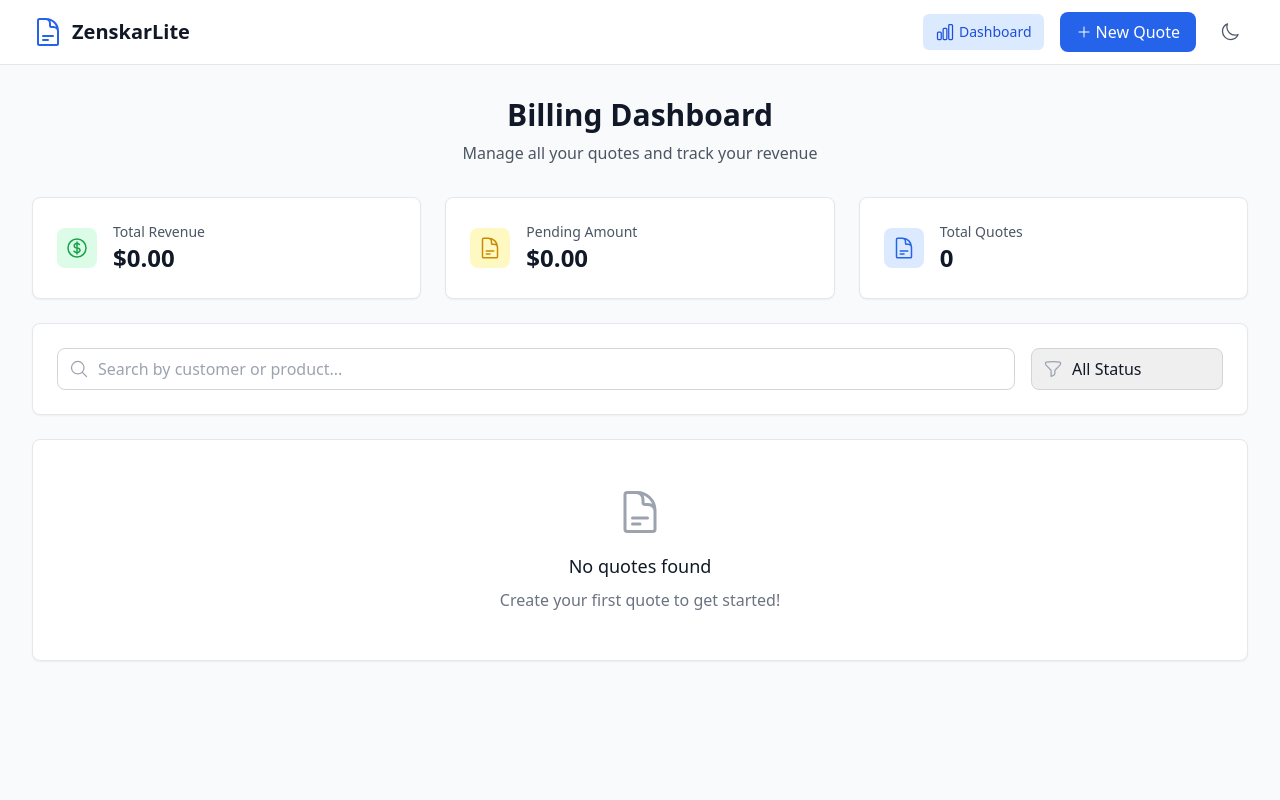
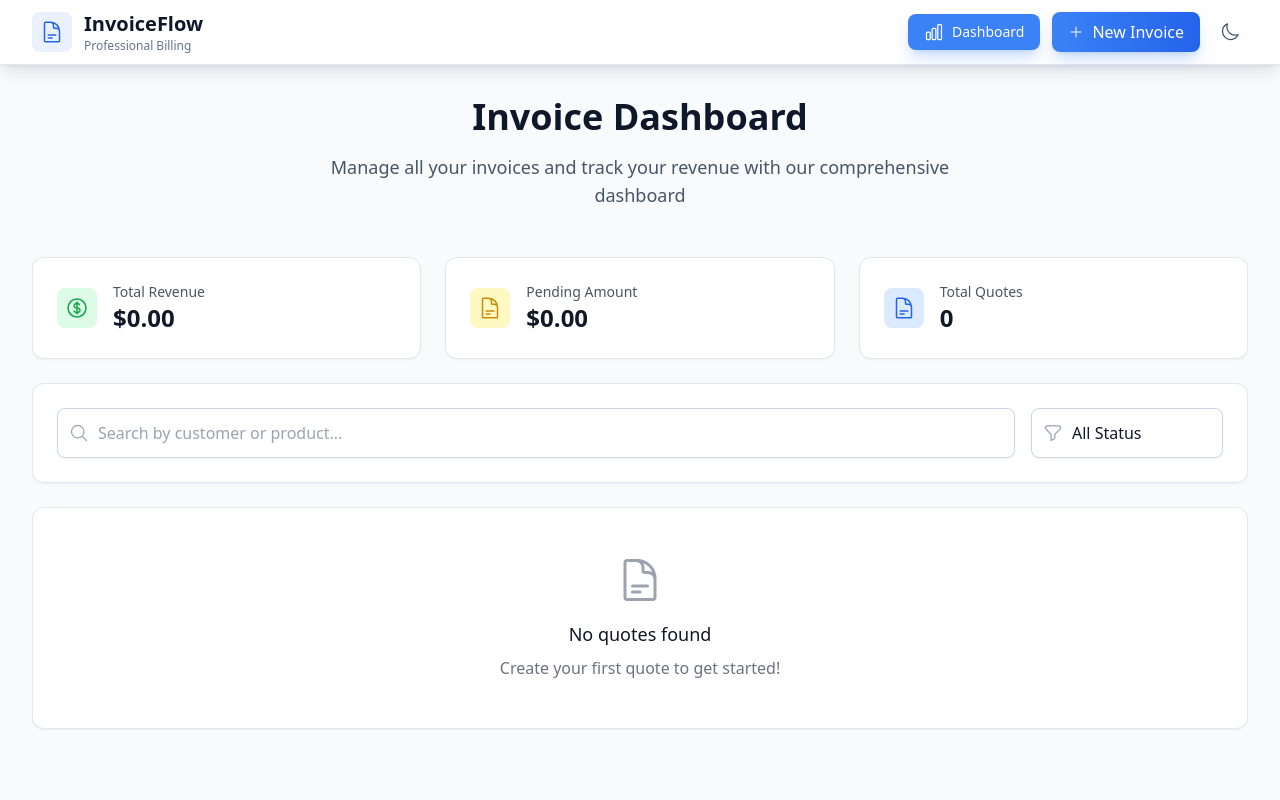
Before and after one commit to jayraj175coder/billingZ, a React (Create React App) app: page / in a window 1280 px wide. Shown: the top 800 px of the page. Built offline with nearby package versions, Linux system fonts and the light colour scheme.

Commit message:
Rebrand to InvoiceFlow with elegant UI: Improved dark mode, modern design, glass effects, and professional styling

```diff
--- a/src/App.jsx
+++ b/src/App.jsx
@@ -83,7 +83,7 @@ function App() {
     const url = window.URL.createObjectURL(blob);
     const a = document.createElement('a');
     a.href = url;
-    a.download = `quotes-${new Date().toISOString().split('T')[0]}.csv`;
+    a.download = `invoices-${new Date().toISOString().split('T')[0]}.csv`;
     a.click();
     window.URL.revokeObjectURL(url);
   };
@@ -105,64 +105,81 @@ function App() {
   };
 
   return (
-    <div className={`min-h-screen transition-colors duration-200 ${
-      darkMode ? 'bg-gray-900 text-white' : 'bg-gray-50 text-gray-900'
+    <div className={`min-h-screen transition-all duration-300 ${
+      darkMode ? 'bg-slate-900 text-slate-100' : 'bg-slate-50 text-slate-900'
     }`}>
       {/* Navigation Header */}
-      <nav className={`transition-colors duration-200 ${
-        darkMode ? 'bg-gray-800 border-gray-700' : 'bg-white border-gray-200'
-      } shadow-sm border-b`}>
+      <nav className={`sticky top-0 z-50 backdrop-blur-md transition-all duration-300 ${
+        darkMode
+          ? 'bg-slate-800/80 border-slate-700 shadow-slate-900/20'
+          : 'bg-white/80 border-slate-200 shadow-slate-900/10'
+      } shadow-lg border-b`}>
         <div className="max-w-7xl mx-auto px-4 sm:px-6 lg:px-8">
           <div className="flex justify-between items-center h-16">
             {/* Logo and Brand */}
             <div className="flex items-center">
               <div className="flex-shrink-0">
                 <div className="flex items-center">
-                  <DocumentTextIcon className={`h-8 w-8 ${darkMode ? 'text-blue-400' : 'text-primary-600'}`} />
-                  <span className={`ml-2 text-xl font-bold ${darkMode ? 'text-white' : 'text-gray-900'}`}>
-                    ZenskarLite
-                  </span>
+                  <div className={`p-2 rounded-lg ${
+                    darkMode ? 'bg-blue-500/20' : 'bg-blue-500/10'
+                  }`}>
+                    <DocumentTextIcon className={`h-6 w-6 ${
+                      darkMode ? 'text-blue-400' : 'text-blue-600'
+                    }`} />
+                  </div>
+                  <div className="ml-3">
+                    <span className={`text-xl font-bold ${
+                      darkMode ? 'text-white' : 'text-slate-900'
+                    }`}>
+                      InvoiceFlow
+                    </span>
+                    <p className={`text-xs ${
+                      darkMode ? 'text-slate-400' : 'text-slate-500'
+                    }`}>
+                      Professional Billing
+                    </p>
+                  </div>
                 </div>
               </div>
             </div>
 
             {/* Navigation Links */}
-            <div className="flex items-center space-x-4">
+            <div className="flex items-center space-x-3">
               <button
                 onClick={() => setCurrentPage('dashboard')}
-                className={`flex items-center px-3 py-2 rounded-md text-sm font-medium transition-colors ${
+                className={`flex items-center px-4 py-2 rounded-lg text-sm font-medium transition-all duration-200 ${
                   currentPage === 'dashboard'
                     ? darkMode
-                      ? 'bg-blue-900 text-blue-200'
-                      : 'bg-primary-100 text-primary-700'
+                      ? 'bg-blue-500 text-white shadow-lg shadow-blue-500/25'
+                      : 'bg-blue-500 text-white shadow-lg shadow-blue-500/25'
                     : darkMode
-                      ? 'text-gray-300 hover:text-white hover:bg-gray-700'
-                      : 'text-gray-600 hover:text-gray-900 hover:bg-gray-100'
+                      ? 'text-slate-300 hover:text-white hover:bg-slate-700/50'
+                      : 'text-slate-600 hover:text-slate-900 hover:bg-slate-100'
                 }`}
               >
-                <ChartBarIcon className="h-5 w-5 mr-1" />
+                <ChartBarIcon className="h-5 w-5 mr-2" />
                 Dashboard
               </button>
 
               <button
                 onClick={() => setCurrentPage('create')}
-                className="btn-primary flex items-center gap-1"
+                className="flex items-center gap-2 px-4 py-2 bg-gradient-to-r from-blue-500 to-blue-600 hover:from-blue-600 hover:to-blue-700 text-white font-medium rounded-lg transition-all duration-200 shadow-lg shadow-blue-500/25 hover:shadow-xl hover:shadow-blue-500/30 transform hover:scale-105"
               >
                 <PlusIcon className="h-4 w-4" />
-                New Quote
+                New Invoice
               </button>
 
               {/* Export Button */}
               {quotes.length > 0 && (
                 <button
                   onClick={exportQuotes}
-                  className={`flex items-center px-3 py-2 rounded-md text-sm font-medium transition-colors ${
+                  className={`flex items-center px-3 py-2 rounded-lg text-sm font-medium transition-all duration-200 ${
                     darkMode
-                      ? 'bg-gray-700 text-gray-200 hover:bg-gray-600'
-                      : 'bg-gray-200 text-gray-800 hover:bg-gray-300'
+                      ? 'bg-slate-700 text-slate-200 hover:bg-slate-600 hover:shadow-lg'
+                      : 'bg-slate-100 text-slate-700 hover:bg-slate-200 hover:shadow-lg'
                   }`}
                 >
-                  <ArrowDownTrayIcon className="h-4 w-4 mr-1" />
+                  <ArrowDownTrayIcon className="h-4 w-4 mr-2" />
                   Export
                 </button>
               )}
@@ -170,10 +187,10 @@ function App() {
               {/* Dark Mode Toggle */}
               <button
                 onClick={() => setDarkMode(!darkMode)}
-                className={`p-2 rounded-md transition-colors ${
+                className={`p-2 rounded-lg transition-all duration-200 ${
                   darkMode
-                    ? 'text-yellow-400 hover:bg-gray-700'
-                    : 'text-gray-600 hover:bg-gray-100'
+                    ? 'text-amber-400 hover:bg-slate-700 hover:shadow-lg'
+                    : 'text-slate-600 hover:bg-slate-100 hover:shadow-lg'
                 }`}
               >
                 {darkMode ? (
@@ -188,18 +205,22 @@ function App() {
       </nav>
 
       {/* Main Content */}
-      <main>
+      <main className="transition-all duration-300">
         {renderPage()}
       </main>
 
       {/* Footer */}
-      <footer className={`transition-colors duration-200 ${
-        darkMode ? 'bg-gray-800 border-gray-700' : 'bg-white border-gray-200'
-      } border-t mt-16`}>
-        <div className="max-w-7xl mx-auto py-6 px-4 sm:px-6 lg:px-8">
-          <div className="text-center text-sm text-gray-500">
-            <p>ZenskarLite – Professional Quote & Billing System</p>
-            <p className="mt-1">Built with React & TailwindCSS • Perfect for SDE Internship Demo</p>
+      <footer className={`transition-all duration-300 ${
+        darkMode ? 'bg-slate-800/50 border-slate-700' : 'bg-white/50 border-slate-200'
+      } border-t mt-16 backdrop-blur-sm`}>
+        <div className="max-w-7xl mx-auto py-8 px-4 sm:px-6 lg:px-8">
+          <div className="text-center">
+            <div className={`text-sm ${
+              darkMode ? 'text-slate-400' : 'text-slate-500'
+            }`}>
+              <p className="font-medium">InvoiceFlow – Professional Invoice Management</p>
+              <p className="mt-1">Built with React & TailwindCSS • Perfect for SDE Internship Demo</p>
+            </div>
           </div>
         </div>
       </footer>
--- a/src/index.css
+++ b/src/index.css
@@ -4,58 +4,65 @@
 
 @layer base {
   body {
-    @apply bg-gray-50 text-gray-900 transition-colors duration-200;
+    @apply bg-slate-50 text-slate-900 transition-all duration-300;
   }
 
   .dark body {
-    @apply bg-gray-900 text-white;
+    @apply bg-slate-900 text-slate-100;
   }
 }
 
 @layer components {
   .btn-primary {
-    @apply bg-primary-600 hover:bg-primary-700 text-white font-medium py-2 px-4 rounded-lg transition-colors duration-200 focus:outline-none focus:ring-2 focus:ring-primary-500 focus:ring-offset-2;
+    @apply bg-gradient-to-r from-blue-500 to-blue-600 hover:from-blue-600 hover:to-blue-700 text-white font-medium py-2.5 px-4 rounded-lg transition-all duration-200 focus:outline-none focus:ring-2 focus:ring-blue-500 focus:ring-offset-2 shadow-lg shadow-blue-500/25 hover:shadow-xl hover:shadow-blue-500/30 transform hover:scale-105;
   }
 
   .btn-secondary {
-    @apply bg-gray-200 hover:bg-gray-300 text-gray-800 font-medium py-2 px-4 rounded-lg transition-colors duration-200 focus:outline-none focus:ring-2 focus:ring-gray-500 focus:ring-offset-2;
+    @apply bg-slate-100 hover:bg-slate-200 text-slate-700 font-medium py-2.5 px-4 rounded-lg transition-all duration-200 focus:outline-none focus:ring-2 focus:ring-slate-500 focus:ring-offset-2 shadow-sm hover:shadow-md;
   }
 
   .dark .btn-secondary {
-    @apply bg-gray-700 hover:bg-gray-600 text-gray-200;
+    @apply bg-slate-700 hover:bg-slate-600 text-slate-200 shadow-slate-900/20;
   }
 
   .input-field {
-    @apply w-full px-3 py-2 border border-gray-300 rounded-lg focus:outline-none focus:ring-2 focus:ring-primary-500 focus:border-transparent transition-colors duration-200;
+    @apply w-full px-4 py-3 border border-slate-300 rounded-lg focus:outline-none focus:ring-2 focus:ring-blue-500 focus:border-transparent transition-all duration-200 bg-white shadow-sm;
   }
 
   .dark .input-field {
-    @apply bg-gray-800 border-gray-600 text-white placeholder-gray-400 focus:ring-primary-400;
+    @apply bg-slate-800 border-slate-600 text-slate-100 placeholder-slate-400 focus:ring-blue-400 shadow-slate-900/20;
   }
 
   .card {
-    @apply bg-white rounded-lg shadow-sm border border-gray-200 p-6 transition-all duration-200 hover:shadow-md;
+    @apply bg-white rounded-xl shadow-sm border border-slate-200 p-6 transition-all duration-300 hover:shadow-lg hover:shadow-slate-900/5;
   }
 
   .dark .card {
-    @apply bg-gray-800 border-gray-700;
+    @apply bg-slate-800 border-slate-700 shadow-slate-900/20 hover:shadow-slate-900/30;
+  }
+
+  .glass-card {
+    @apply bg-white/80 backdrop-blur-md rounded-xl shadow-lg border border-white/20;
+  }
+
+  .dark .glass-card {
+    @apply bg-slate-800/80 border-slate-700/50;
   }
 
   /* Animation classes */
   .fade-in {
-    animation: fadeIn 0.3s ease-in-out;
+    animation: fadeIn 0.4s ease-out;
   }
 
   .slide-up {
-    animation: slideUp 0.3s ease-out;
+    animation: slideUp 0.4s ease-out;
+  }
+
+  .bounce-in {
+    animation: bounceIn 0.6s ease-out;
   }
 
   @keyframes fadeIn {
-    from { opacity: 0; }
-    to { opacity: 1; }
-  }
-
-  @keyframes slideUp {
     from {
       opacity: 0;
       transform: translateY(10px);
@@ -65,4 +72,62 @@
       transform: translateY(0);
     }
   }
+
+  @keyframes slideUp {
+    from {
+      opacity: 0;
+      transform: translateY(20px);
+    }
+    to {
+      opacity: 1;
+      transform: translateY(0);
+    }
+  }
+
+  @keyframes bounceIn {
+    0% {
+      opacity: 0;
+      transform: scale(0.3);
+    }
+    50% {
+      opacity: 1;
+      transform: scale(1.05);
+    }
+    70% {
+      transform: scale(0.9);
+    }
+    100% {
+      opacity: 1;
+      transform: scale(1);
+    }
+  }
+
+  /* Custom scrollbar */
+  ::-webkit-scrollbar {
+    width: 8px;
+  }
+
+  ::-webkit-scrollbar-track {
+    @apply bg-slate-100;
+  }
+
+  .dark ::-webkit-scrollbar-track {
+    @apply bg-slate-800;
+  }
+
+  ::-webkit-scrollbar-thumb {
+    @apply bg-slate-300 rounded-full;
+  }
+
+  .dark ::-webkit-scrollbar-thumb {
+    @apply bg-slate-600;
+  }
+
+  ::-webkit-scrollbar-thumb:hover {
+    @apply bg-slate-400;
+  }
+
+  .dark ::-webkit-scrollbar-thumb:hover {
+    @apply bg-slate-500;
+  }
 }
--- a/src/pages/BillingDashboard.jsx
+++ b/src/pages/BillingDashboard.jsx
@@ -3,14 +3,14 @@ import BillingTable from '../components/BillingTable';
 
 const BillingDashboard = ({ quotes, onMarkAsPaid, onDelete }) => {
   return (
-    <div className="min-h-screen bg-gray-50 py-8">
-      <div className="max-w-7xl mx-auto px-4 sm:px-6 lg:px-8">
-        <div className="text-center mb-8">
-          <h1 className="text-3xl font-bold text-gray-900 mb-2">
-            Billing Dashboard
+    <div className="min-h-screen py-8 px-4 sm:px-6 lg:px-8">
+      <div className="max-w-7xl mx-auto">
+        <div className="text-center mb-12 fade-in">
+          <h1 className="text-4xl font-bold text-slate-900 dark:text-white mb-4">
+            Invoice Dashboard
           </h1>
-          <p className="text-gray-600">
-            Manage all your quotes and track your revenue
+          <p className="text-lg text-slate-600 dark:text-slate-400 max-w-2xl mx-auto">
+            Manage all your invoices and track your revenue with our comprehensive dashboard
           </p>
         </div>
 
```
Also changed, not shown: src/components/QuoteForm.jsx (+44 -39 lines), src/pages/CreateQuote.jsx (+7 -7 lines).
